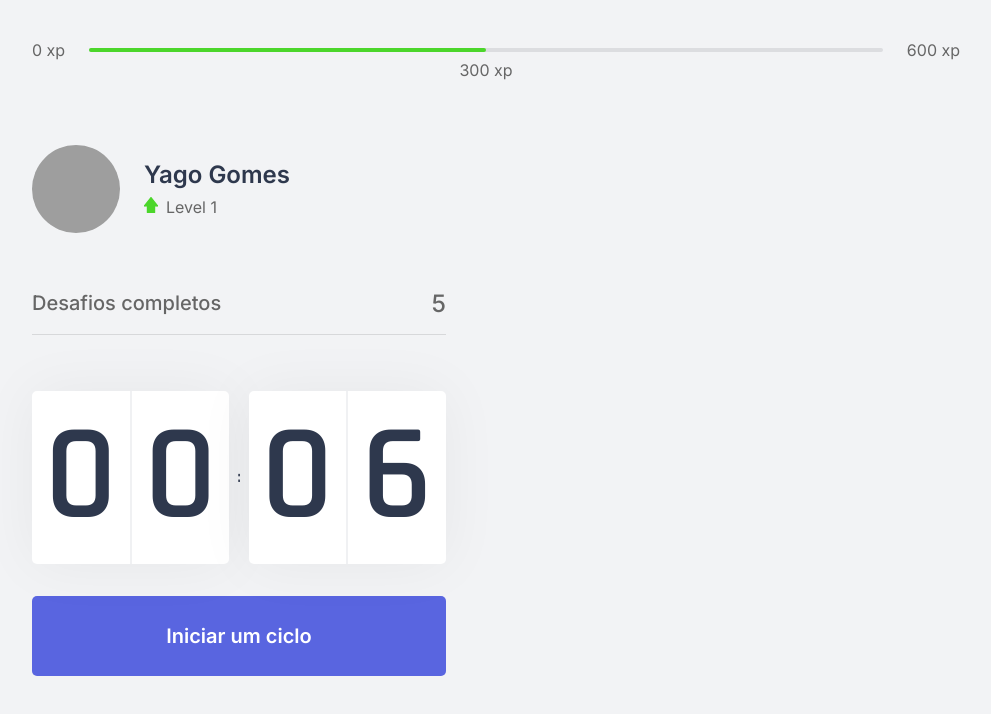
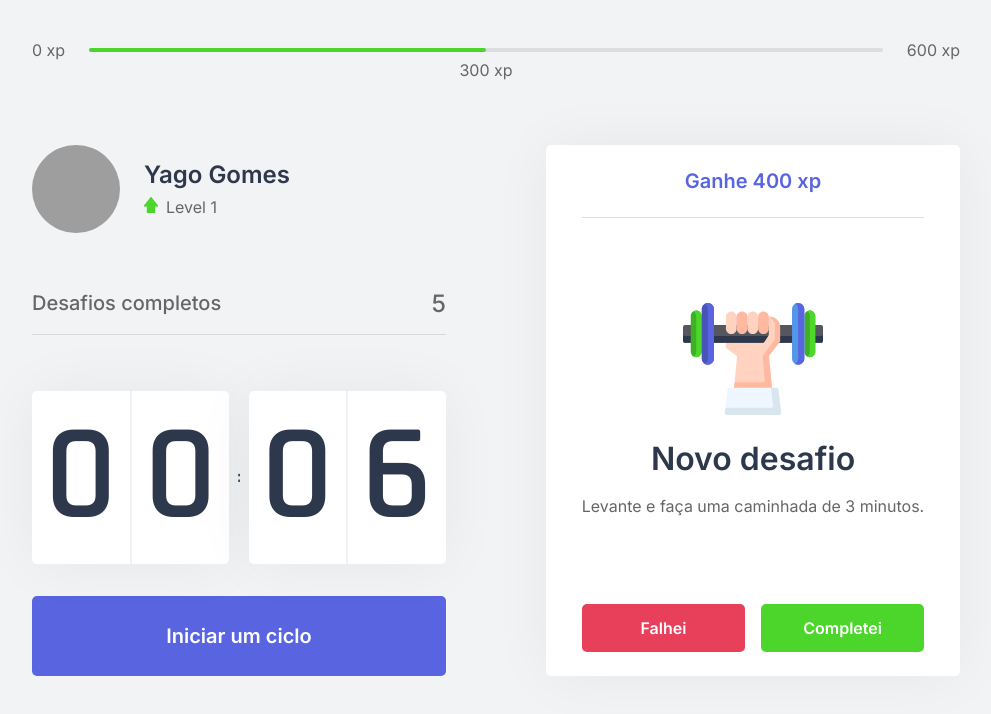
Before and after one commit to yagogomesc/nlw4-moveit, a Next.js app: page / in a window 1280 px wide. Shown: the top 714 px of the page, without its empty margins (144-1135 px from the left). Built offline with nearby package versions, Linux system fonts and the light colour scheme; grey boxes are pictures that could not be loaded.

Commit message:
Incluido challengebox e estilização

```diff
--- /dev/null
+++ b/src/components/ChallengeBox.tsx
@@ -0,0 +1,37 @@
+import styles from "../styles/components/ChallengeBox.module.css";
+
+export function ChallengeBox() {
+  const hasActiveChallenge = true;
+
+  return (
+    <div className={styles.challengeBoxContainer}>
+      {hasActiveChallenge ? (
+        <div className={styles.challengeActive}>
+          <header>Ganhe 400 xp</header>
+          <main>
+            <img src="icons/body.svg" />
+            <strong>Novo desafio</strong>
+            <p>Levante e faça uma caminhada de 3 minutos.</p>
+          </main>
+
+          <footer>
+            <button type="button" className={styles.challengeFailedButton}>
+              Falhei
+            </button>
+            <button type="button" className={styles.challengeSucceededButton}>
+              Completei
+            </button>
+          </footer>
+        </div>
+      ) : (
+        <div className={styles.challengeNotActive}>
+          <strong>Finalize um ciclo para receber um desafio</strong>
+          <p>
+            <img src="icons/level-up.svg" alt="Level Up" />
+            Avance de level completando desafios.
+          </p>
+        </div>
+      )}
+    </div>
+  );
+}
--- a/src/pages/index.tsx
+++ b/src/pages/index.tsx
@@ -6,6 +6,7 @@
 import Head from "next/head";
 
 import styles from "../styles/pages/Home.module.css";
+import { ChallengeBox } from "../components/ChallengeBox";
 
 export default function Home() {
   return (
@@ -21,7 +22,9 @@
           <CompletedChallenges />
           <Countdown />
         </div>
-        <div></div>
+        <div>
+          <ChallengeBox />
+        </div>
       </section>
     </div>
   );
--- /dev/null
+++ b/src/styles/components/ChallengeBox.module.css
@@ -0,0 +1,110 @@
+.challengeBoxContainer {
+  height: 100%;
+
+  background: var(--white);
+  border-radius: 5px;
+  box-shadow: 0 0 60px rgba(0, 0, 0, 0.05);
+  padding: 1.5rem 2rem;
+
+  display: flex;
+  flex-direction: column;
+  align-items: center;
+  justify-content: center;
+
+  text-align: center;
+}
+
+.challengeNotActive {
+  display: flex;
+  flex-direction: column;
+  align-items: center;
+}
+
+.challengeNotActive strong {
+  font-size: 1.5rem;
+  font-weight: 500;
+  line-height: 1.4;
+}
+
+.challengeNotActive p {
+  display: flex;
+  flex-direction: column;
+  align-items: center;
+  line-height: 1.4;
+  max-width: 70%;
+  margin-top: 3rem;
+}
+
+.challengeNotActive p img {
+  margin-bottom: 1rem;
+}
+
+.challengeActive {
+  height: 100%;
+
+  display: flex;
+  flex-direction: column;
+}
+
+.challengeActive header {
+  color: var(--blue);
+  font-weight: 600;
+  font-size: 1.25rem;
+  padding: 0 2rem 1.5rem;
+  border-bottom: 1px solid var(--gray-line);
+}
+
+.challengeActive main {
+  flex: 1;
+  display: flex;
+  flex-direction: column;
+  align-items: center;
+  justify-content: center;
+}
+
+.challengeActive main strong {
+  font-weight: 600;
+  font-size: 2rem;
+  color: var(--title);
+  margin: 1.5rem 0 1rem;
+}
+
+.challengeActive main p {
+  line-height: 1.5;
+}
+
+.challengeActive footer {
+  display: grid;
+  grid-template-columns: 1fr 1fr;
+  gap: 1rem;
+}
+
+.challengeActive footer button {
+  height: 3rem;
+
+  display: flex;
+  align-items: center;
+  justify-content: center;
+
+  border: 0;
+  border-radius: 5px;
+
+  color: var(--white);
+
+  font-size: 1rem;
+  font-weight: 600;
+
+  transition: filter 0.2;
+}
+
+.challengeActive footer button.challengeFailedButton {
+  background: var(--red);
+}
+
+.challengeActive footer button.challengeSucceededButton {
+  background: var(--green);
+}
+
+.challengeActive footer button:hover {
+  filter: brightness(0.9);
+}
```
